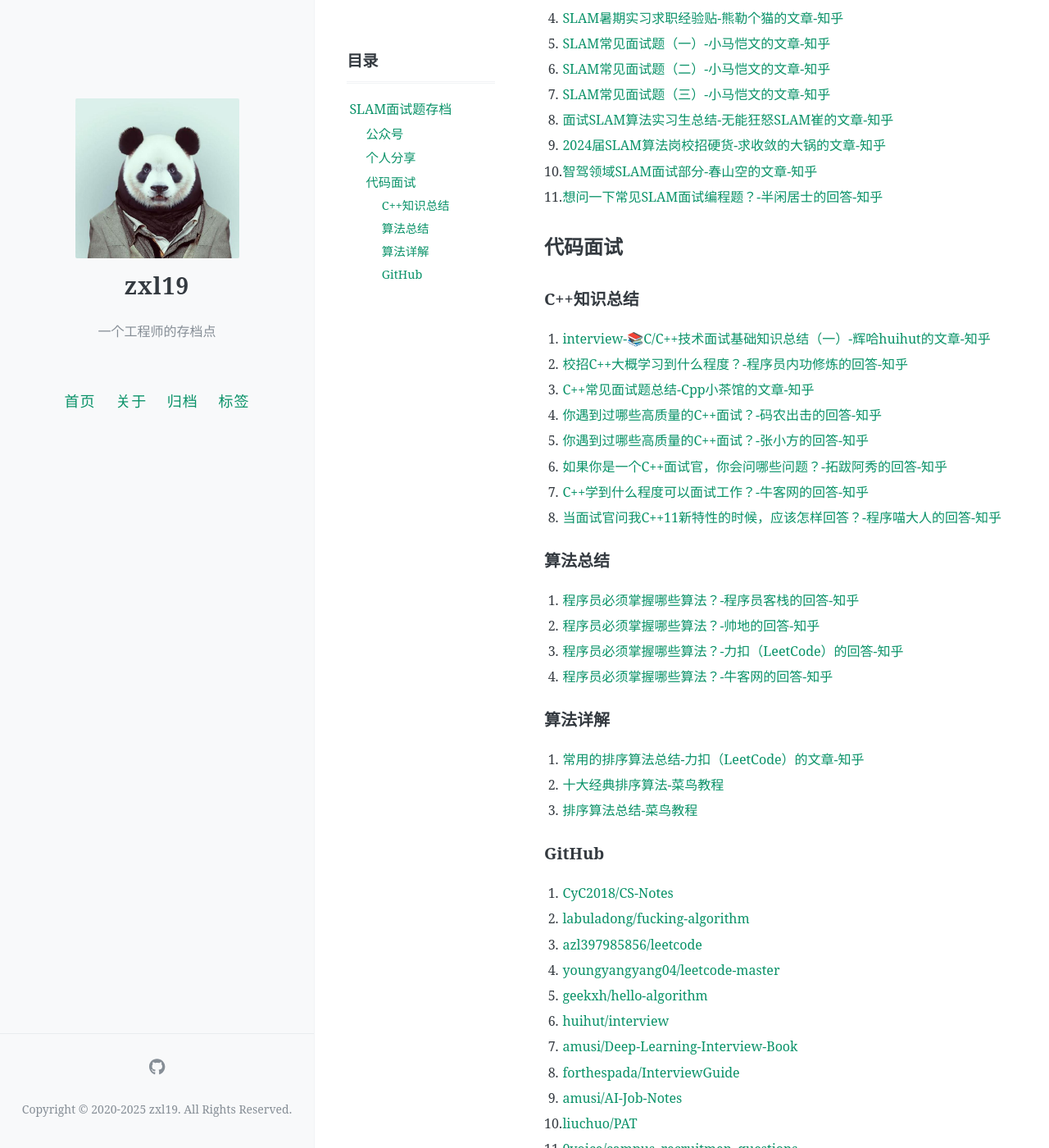
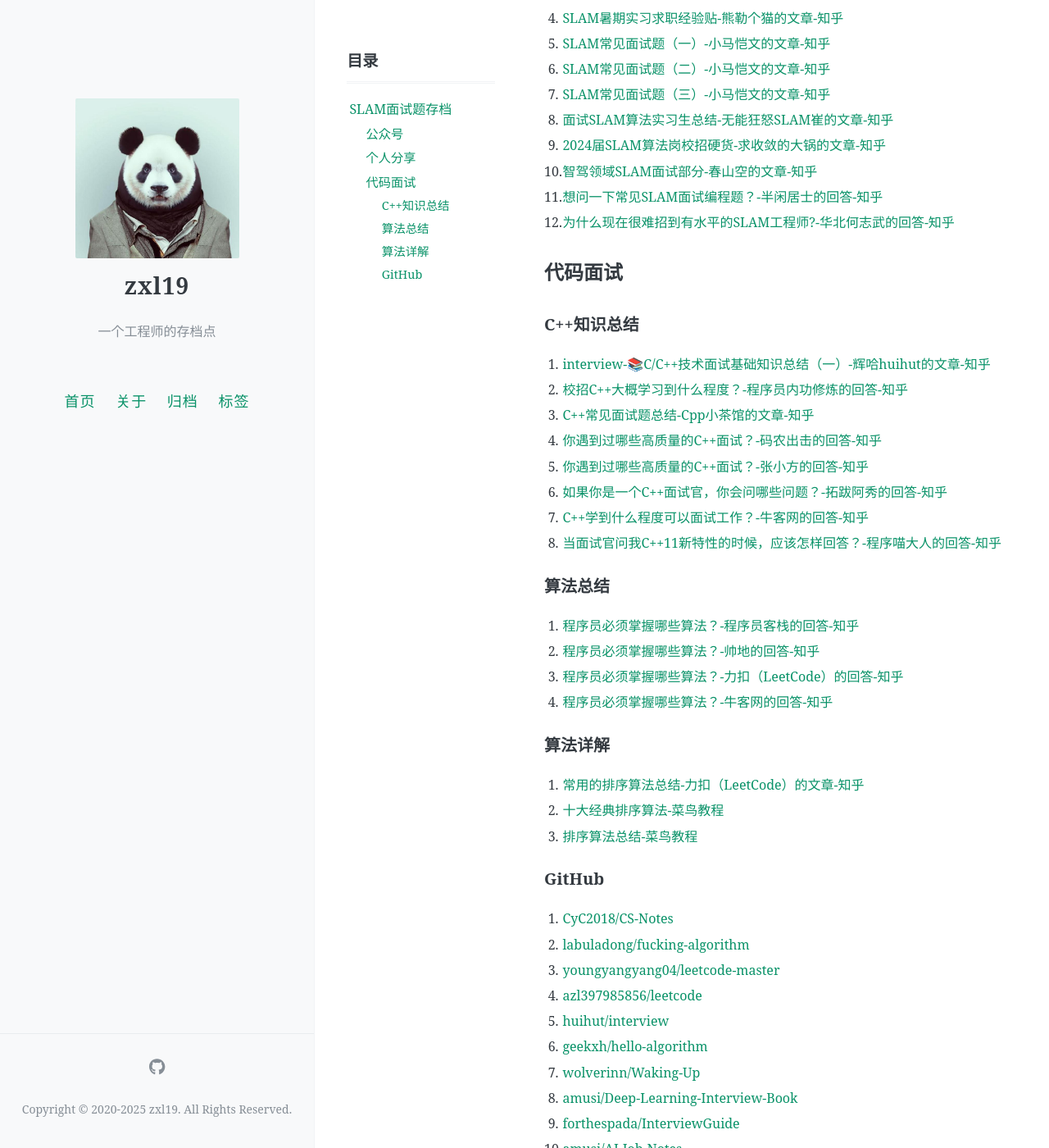
Before and after one commit to zxl19/zxl19.github.io, a Jekyll site: the page built from _posts/2021-05-22-slam-interview.md, in a window 1280 px wide and 1400 px high, scrolled down 687 px. Shown: the whole window at 82% size. Built offline with Jekyll 4.4.1, drawn with Linux system fonts in a browser that asks for light colours; comment, search, counter and statistics services are not loaded; some of the changed text lies outside the part shown.

Commit message:
Update Posts modified:   _posts/2021-05-22-slam-interview.md modified:   _posts/2021-05-25-slam-tool.md modified:   _posts/2022-09-20-personal-blog.md

```diff
--- a/_posts/2021-05-22-slam-interview.md
+++ b/_posts/2021-05-22-slam-interview.md
@@ -37,6 +37,7 @@ SLAM方向面试题存档。
 9. [2024届SLAM算法岗校招硬货-求收敛的大锅的文章-知乎](https://zhuanlan.zhihu.com/p/706156673)
 10. [智驾领域SLAM面试部分-春山空的文章-知乎](https://zhuanlan.zhihu.com/p/705705882)
 11. [想问一下常见SLAM面试编程题？-半闲居士的回答-知乎](https://www.zhihu.com/question/532565032/answer/2483264411)
+12. [为什么现在很难招到有水平的SLAM工程师?-华北何志武的回答-知乎](https://www.zhihu.com/question/1943625053787883352/answer/1948138107930124780)
 
 ## 代码面试
 
@@ -68,18 +69,20 @@ SLAM方向面试题存档。
 
 1. [CyC2018/CS-Notes](https://github.com/CyC2018/CS-Notes)
 2. [labuladong/fucking-algorithm](https://github.com/labuladong/fucking-algorithm)
-3. [azl397985856/leetcode](https://github.com/azl397985856/leetcode)
-4. [youngyangyang04/leetcode-master](https://github.com/youngyangyang04/leetcode-master)
-5. [geekxh/hello-algorithm](https://github.com/geekxh/hello-algorithm)
-6. [huihut/interview](https://github.com/huihut/interview)
-7. [amusi/Deep-Learning-Interview-Book](https://github.com/amusi/Deep-Learning-Interview-Book)
-8. [forthespada/InterviewGuide](https://github.com/forthespada/InterviewGuide)
-9. [amusi/AI-Job-Notes](https://github.com/amusi/AI-Job-Notes)
-10. [liuchuo/PAT](https://github.com/liuchuo/PAT)
-11. [0voice/campus_recruitmen_questions](https://github.com/0voice/campus_recruitmen_questions)
-12. [DarLiner/Algorithm_Interview_Notes-Chinese](https://github.com/DarLiner/Algorithm_Interview_Notes-Chinese)
-13. [arkingc/note](https://github.com/arkingc/note)
-14. [liuchuo/LeetCode](https://github.com/liuchuo/LeetCode)
-15. [Liber-coder/CV_Notes](https://github.com/Liber-coder/CV_Notes)
-16. [upupming/algorithm](https://github.com/upupming/algorithm)
-17. [vichitr/HacktoberfestForBeginners](https://github.com/vichitr/HacktoberfestForBeginners)
+3. [youngyangyang04/leetcode-master](https://github.com/youngyangyang04/leetcode-master)
+4. [azl397985856/leetcode](https://github.com/azl397985856/leetcode)
+5. [huihut/interview](https://github.com/huihut/interview)
+6. [geekxh/hello-algorithm](https://github.com/geekxh/hello-algorithm)
+7. [wolverinn/Waking-Up](https://github.com/wolverinn/Waking-Up)
+8. [amusi/Deep-Learning-Interview-Book](https://github.com/amusi/Deep-Learning-Interview-Book)
+9. [forthespada/InterviewGuide](https://github.com/forthespada/InterviewGuide)
+10. [amusi/AI-Job-Notes](https://github.com/amusi/AI-Job-Notes)
+11. [liuchuo/PAT](https://github.com/liuchuo/PAT)
+12. [0voice/campus_recruitmen_questions](https://github.com/0voice/campus_recruitmen_questions)
+13. [DarLiner/Algorithm_Interview_Notes-Chinese](https://github.com/DarLiner/Algorithm_Interview_Notes-Chinese)
+14. [arkingc/note](https://github.com/arkingc/note)
+15. [liuchuo/LeetCode](https://github.com/liuchuo/LeetCode)
+16. [Liber-coder/CV_Notes](https://github.com/Liber-coder/CV_Notes)
+17. [upupming/algorithm](https://github.com/upupming/algorithm)
+18. [vichitr/HacktoberfestForBeginners](https://github.com/vichitr/HacktoberfestForBeginners)
+19. [sherpahu/AlgorithmsNotes](https://github.com/sherpahu/AlgorithmsNotes)
```
Also changed, not shown: _posts/2021-05-25-slam-tool.md (+7 -3 lines), _posts/2022-09-20-personal-blog.md (+29 -27 lines).
